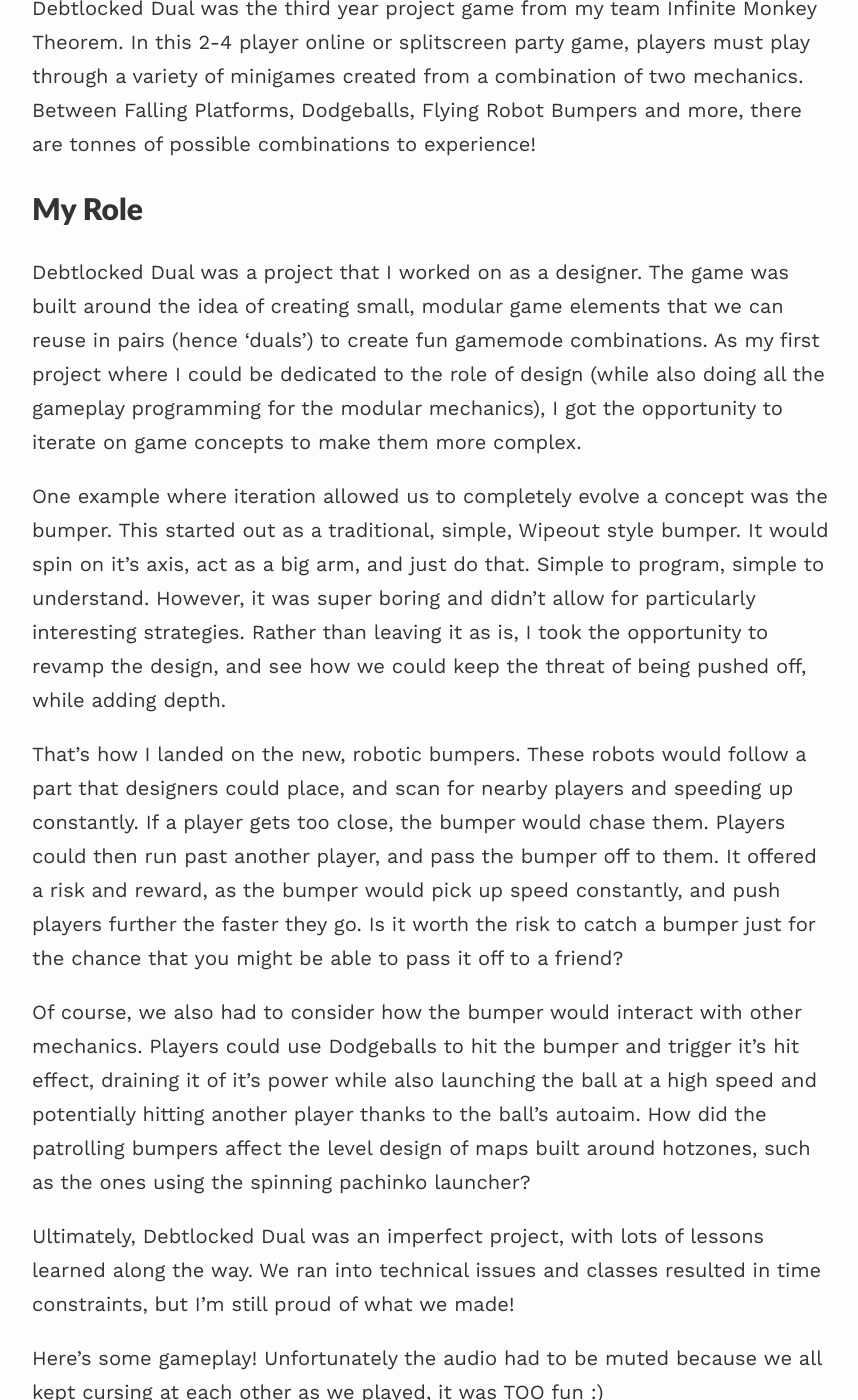
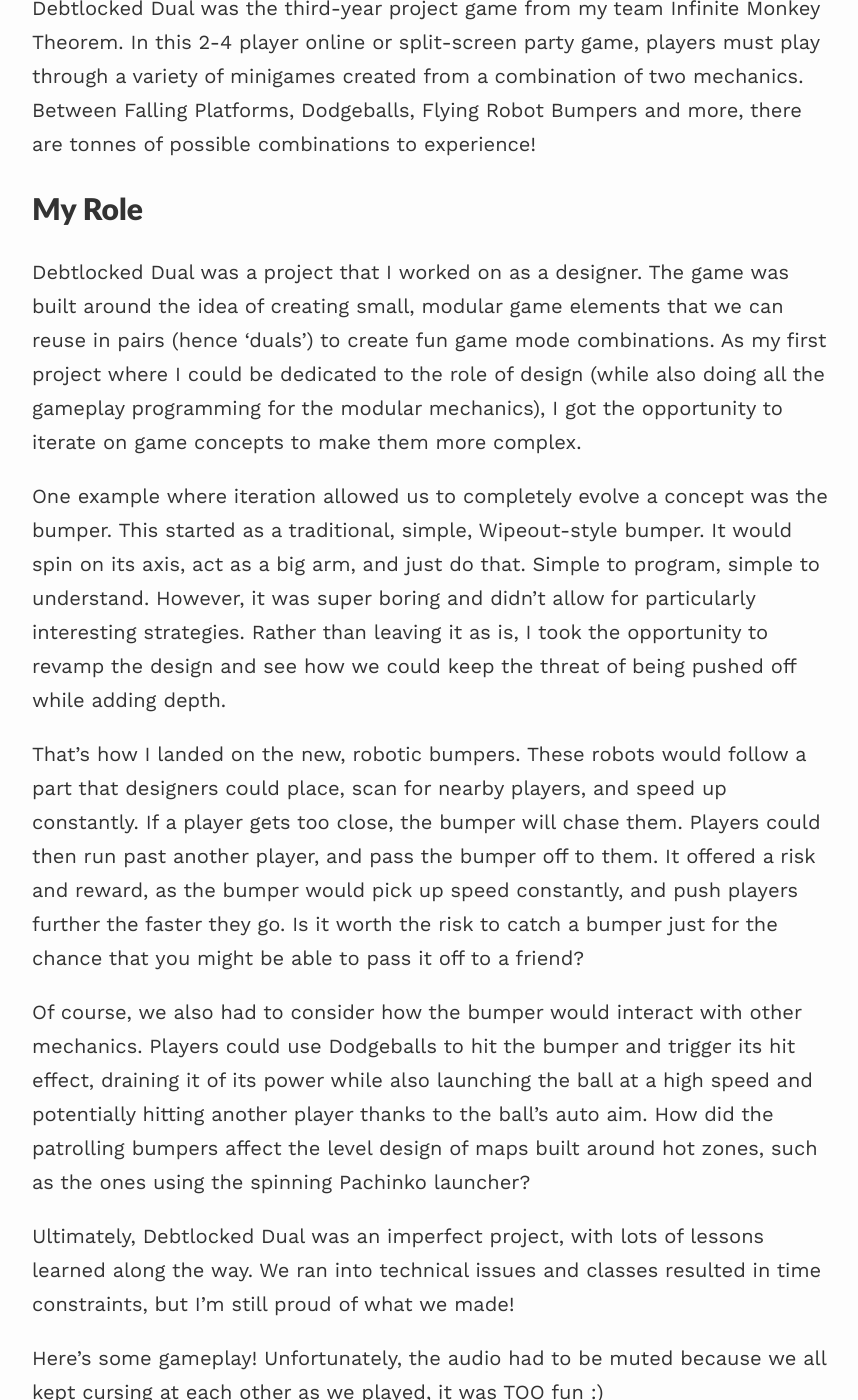
Before and after one commit to sinbadthepoet/sinbadthepoet.github.io, a Jekyll site: the page built from _projects/4-1-DebtLockedDual.md, in a window 1280 px wide and 1400 px high, scrolled down 1175 px. Shown: the whole window, without its empty margins (208-1066 px from the left). Built offline with Jekyll 4.4.1, drawn with Linux system fonts in a browser that asks for light colours; nearby versions of some CDN libraries.

Commit message:
Improved Correctness

```diff
--- a/_projects/4-1-DebtLockedDual.md
+++ b/_projects/4-1-DebtLockedDual.md
@@ -14,21 +14,21 @@
 
 ### NOMINEE FOR BEST THIRD YEAR GAME AT GAMECON 2023 ###
 
-Debtlocked Dual was the third year project game from my team Infinite Monkey Theorem. In this 2-4 player online or splitscreen party game, players must play through a variety of minigames created from a combination of two mechanics. Between Falling Platforms, Dodgeballs, Flying Robot Bumpers and more, there are tonnes of possible combinations to experience!
+Debtlocked Dual was the third-year project game from my team Infinite Monkey Theorem. In this 2-4 player online or split-screen party game, players must play through a variety of minigames created from a combination of two mechanics. Between Falling Platforms, Dodgeballs, Flying Robot Bumpers and more, there are tonnes of possible combinations to experience!
 
 My Role
 ------------
 
-Debtlocked Dual was a project that I worked on as a designer. The game was built around the idea of creating small, modular game elements that we can reuse in pairs (hence 'duals') to create fun gamemode combinations. As my first project where I could be dedicated to the role of design (while also doing all the gameplay programming for the modular mechanics), I got the opportunity to iterate on game concepts to make them more complex.
+Debtlocked Dual was a project that I worked on as a designer. The game was built around the idea of creating small, modular game elements that we can reuse in pairs (hence 'duals') to create fun game mode combinations. As my first project where I could be dedicated to the role of design (while also doing all the gameplay programming for the modular mechanics), I got the opportunity to iterate on game concepts to make them more complex.
 
-One example where iteration allowed us to completely evolve a concept was the bumper. This started out as a traditional, simple, Wipeout style bumper. It would spin on it's axis, act as a big arm, and just do that. Simple to program, simple to understand. However, it was super boring and didn't allow for particularly interesting strategies. Rather than leaving it as is, I took the opportunity to revamp the design, and see how we could keep the threat of being pushed off, while adding depth.
+One example where iteration allowed us to completely evolve a concept was the bumper. This started as a traditional, simple, Wipeout-style bumper. It would spin on its axis, act as a big arm, and just do that. Simple to program, simple to understand. However, it was super boring and didn't allow for particularly interesting strategies. Rather than leaving it as is, I took the opportunity to revamp the design and see how we could keep the threat of being pushed off while adding depth.
 
-That's how I landed on the new, robotic bumpers. These robots would follow a part that designers could place, and scan for nearby players and speeding up constantly. If a player gets too close, the bumper would chase them. Players could then run past another player, and pass the bumper off to them. It offered a risk and reward, as the bumper would pick up speed constantly, and push players further the faster they go. Is it worth the risk to catch a bumper just for the chance that you might be able to pass it off to a friend?
+That's how I landed on the new, robotic bumpers. These robots would follow a part that designers could place, scan for nearby players, and speed up constantly. If a player gets too close, the bumper will chase them. Players could then run past another player, and pass the bumper off to them. It offered a risk and reward, as the bumper would pick up speed constantly, and push players further the faster they go. Is it worth the risk to catch a bumper just for the chance that you might be able to pass it off to a friend?
 
-Of course, we also had to consider how the bumper would interact with other mechanics. Players could use Dodgeballs to hit the bumper and trigger it's hit effect, draining it of it's power while also launching the ball at a high speed and potentially hitting another player thanks to the ball's autoaim. How did the patrolling bumpers affect the level design of maps built around hotzones, such as the ones using the spinning pachinko launcher?
+Of course, we also had to consider how the bumper would interact with other mechanics. Players could use Dodgeballs to hit the bumper and trigger its hit effect, draining it of its power while also launching the ball at a high speed and potentially hitting another player thanks to the ball's auto aim. How did the patrolling bumpers affect the level design of maps built around hot zones, such as the ones using the spinning Pachinko launcher?
 
 Ultimately, Debtlocked Dual was an imperfect project, with lots of lessons learned along the way. We ran into technical issues and classes resulted in time constraints, but I'm still proud of what we made!
 
-Here's some gameplay! Unfortunately the audio had to be muted because we all kept cursing at each other as we played, it was TOO fun :)
+Here's some gameplay! Unfortunately, the audio had to be muted because we all kept cursing at each other as we played, it was TOO fun :)
 
 <iframe width="560" height="315" src="https://www.youtube-nocookie.com/embed/9EXIdmhQBfA?si=KmvQr_1UVNhVtmUH&amp;controls=0" title="YouTube video player" frameborder="0" allow="accelerometer; autoplay; clipboard-write; encrypted-media; gyroscope; picture-in-picture; web-share" referrerpolicy="strict-origin-when-cross-origin" allowfullscreen></iframe>
```
Also changed, not shown: _projects/2-1-FarCryDroneOperator.md (+1 -1 lines), _projects/3-1-Dishonored3.md (+3 -3 lines), _projects/5-1-Boomerangers.md (+6 -6 lines), _projects/6-1-ProjectFlow.md (+2 -2 lines), _projects/7-1-GameJams.md (+5 -5 lines).
